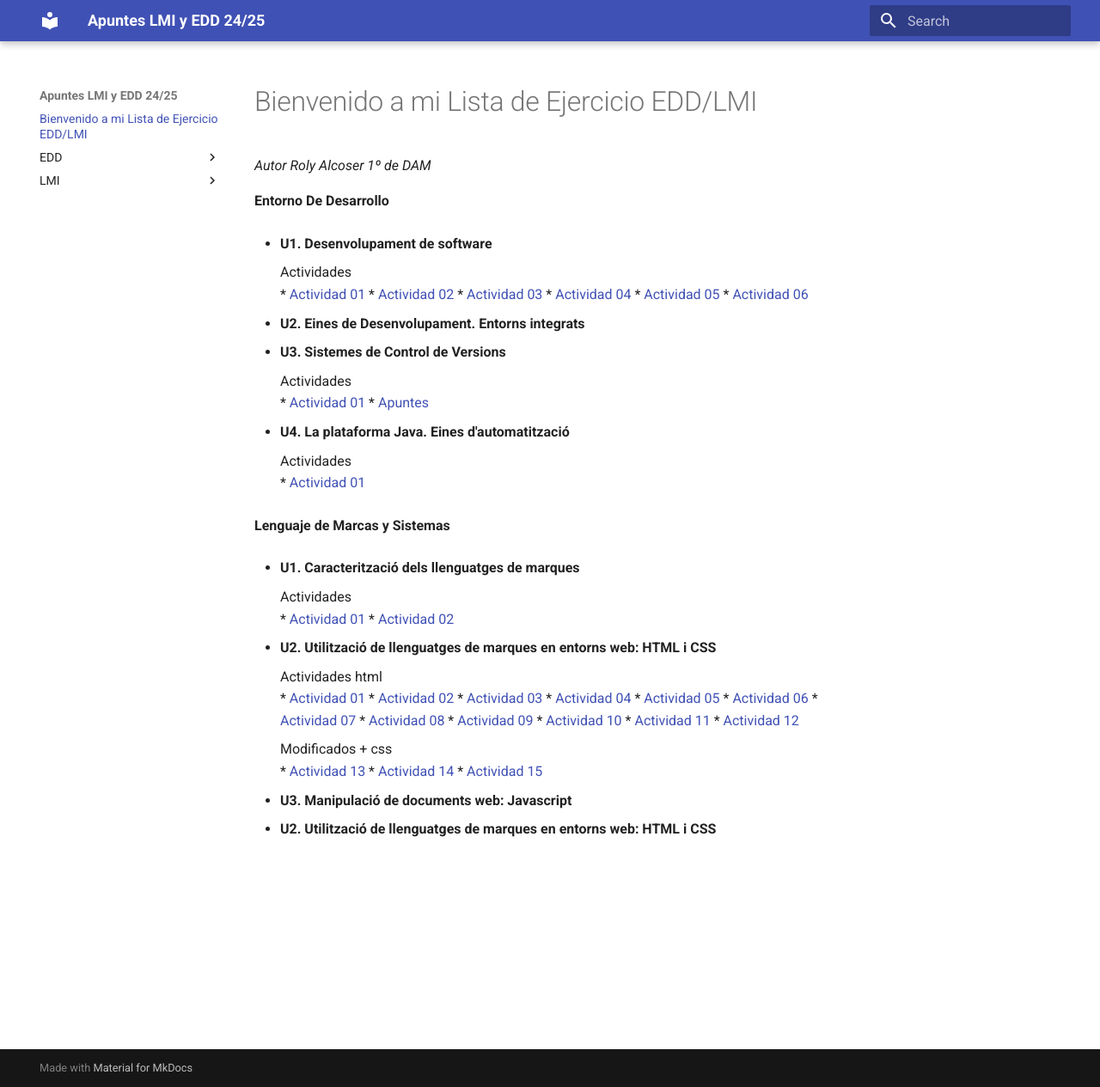
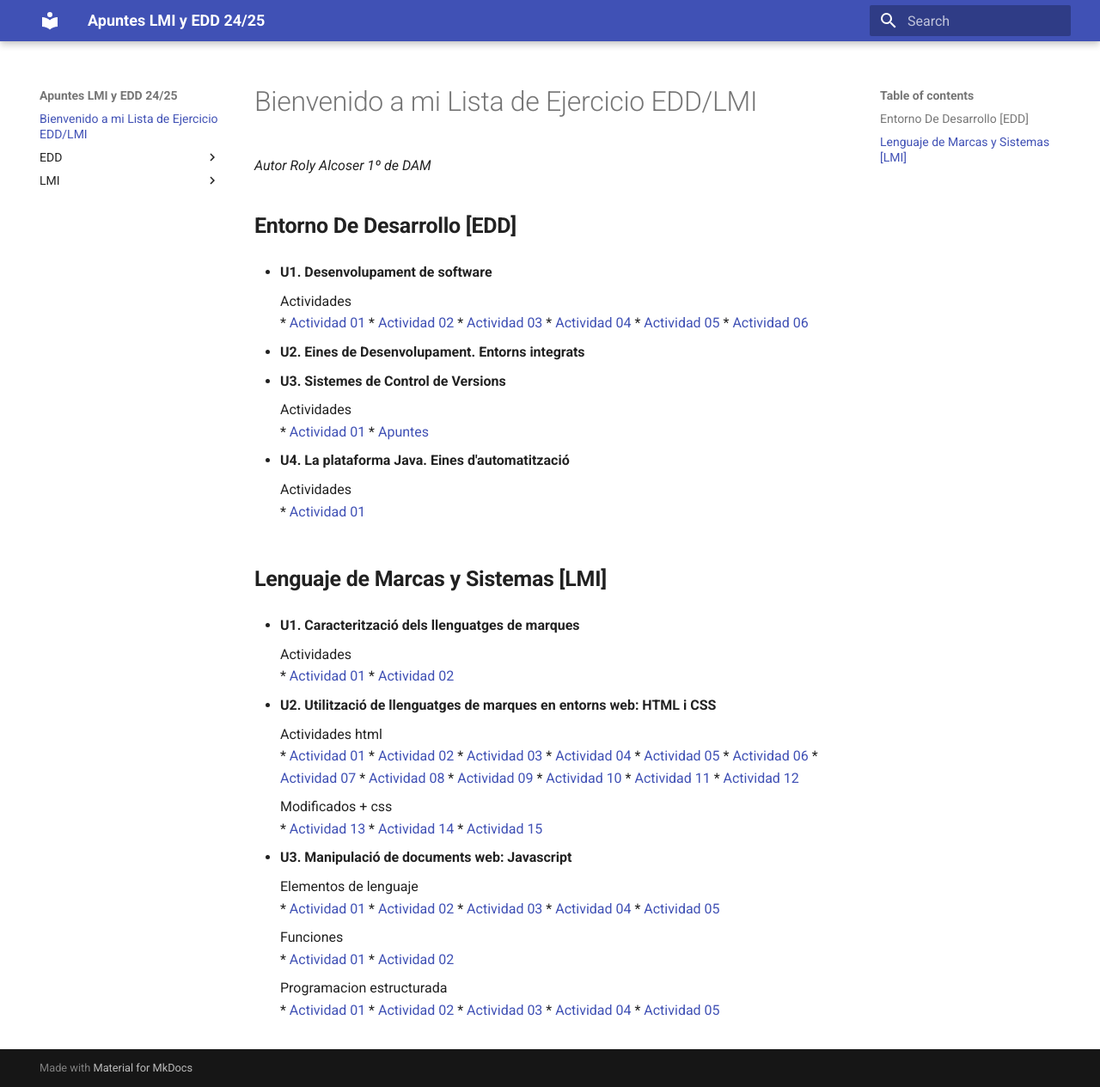
Before and after one commit to RolyAlc/devlog, an MkDocs documentation site: the page built from docs/index.md, in a window 1280 px wide and 1265 px high. Shown: the whole window at 86% size. Built offline with MkDocs 1.6.1 and Material for MkDocs 9.7.7, drawn with Linux system fonts in a browser that asks for light colours.

Commit message:
Subido Tema 3 de LMI

```diff
--- a/docs/index.md
+++ b/docs/index.md
@@ -2,7 +2,7 @@
 
 *Autor Roly Alcoser 1º de DAM*
 
-**Entorno De Desarrollo**
+## **Entorno De Desarrollo [EDD]**
 
 * **U1. Desenvolupament de software**
 
@@ -27,7 +27,7 @@
     Actividades
     * [Actividad 01](./EDD/T4/Actividad.md)
 
-**Lenguaje de Marcas y Sistemas**
+## **Lenguaje de Marcas y Sistemas [LMI]**
 
 * **U1. Caracterització dels llenguatges de marques**
 
@@ -56,28 +56,22 @@
     * [Actividad 14](./LMI/T2/modificados/ej12_modif.html)
     * [Actividad 15](./LMI/T2/modificados/form_registro.html)
 
-
-
 * **U3. Manipulació de documents web: Javascript**
 
-* **U2. Utilització de llenguatges de marques en entorns web: HTML i CSS**
+    Elementos de lenguaje
+    * [Actividad 01](./LMI/T3/Elementos-de-lenguaje/ej1.js)
+    * [Actividad 02](./LMI/T3/Elementos-de-lenguaje/ej2.js)
+    * [Actividad 03](./LMI/T3/Elementos-de-lenguaje/ej3.js)
+    * [Actividad 04](./LMI/T3/Elementos-de-lenguaje/ej4.js)
+    * [Actividad 05](./LMI/T3/Elementos-de-lenguaje/ej5.js)
 
+    Funciones
+    * [Actividad 01](./LMI/T3/Funciones/ej1.js)
+    * [Actividad 02](./LMI/T3/Funciones/ej1.js)
 
-<!--## Este es mi sitio
-
-For full documentation visit [mkdocs.org](https://www.mkdocs.org).
-
-## Commands
-
-* `mkdocs new [dir-name]` * Create a new project.
-* `mkdocs serve` * Start the live-reloading docs server.
-* `mkdocs build` * Build the documentation site.
-* `mkdocs -h` * Print help message and exit.
-
-## Project layout
-
-    mkdocs.yml    # The configuration file.
-    docs/
-        index.md  # The documentation homepage.
-        ...       # Other markdown pages, images and other files.
--->
+    Programacion estructurada
+    * [Actividad 01](./LMI/T3/Programacion-estructurada/ej1.js)
+    * [Actividad 02](./LMI/T3/Programacion-estructurada/ej2.js)
+    * [Actividad 03](./LMI/T3/Programacion-estructurada/ej3.js)
+    * [Actividad 04](./LMI/T3/Programacion-estructurada/ej4.js)
+    * [Actividad 05](./LMI/T3/Programacion-estructurada/ej5.js)
```
Also changed, not shown: docs/LMI/T3/Elementos-de-lenguaje/ej1.js (added, +23 -0 lines), docs/LMI/T3/Elementos-de-lenguaje/ej2.js (added, +17 -0 lines), docs/LMI/T3/Elementos-de-lenguaje/ej3.js (added, +21 -0 lines), docs/LMI/T3/Elementos-de-lenguaje/ej4.js (added, +9 -0 lines), docs/LMI/T3/Elementos-de-lenguaje/ej5.js (added, +14 -0 lines), docs/LMI/T3/Funciones/ej1.js (added, +10 -0 lines), docs/LMI/T3/Funciones/ej2.js (added, +13 -0 lines), docs/LMI/T3/Programacion-estructurada/ej1.js (added, +26 -0 lines), docs/LMI/T3/Programacion-estructurada/ej2.js (added, +44 -0 lines), docs/LMI/T3/Programacion-estructurada/ej3.js (added, +9 -0 lines), docs/LMI/T3/Programacion-estructurada/ej4.js (added, +13 -0 lines), docs/LMI/T3/Programacion-estructurada/ej5.js (added, +15 -0 lines).
